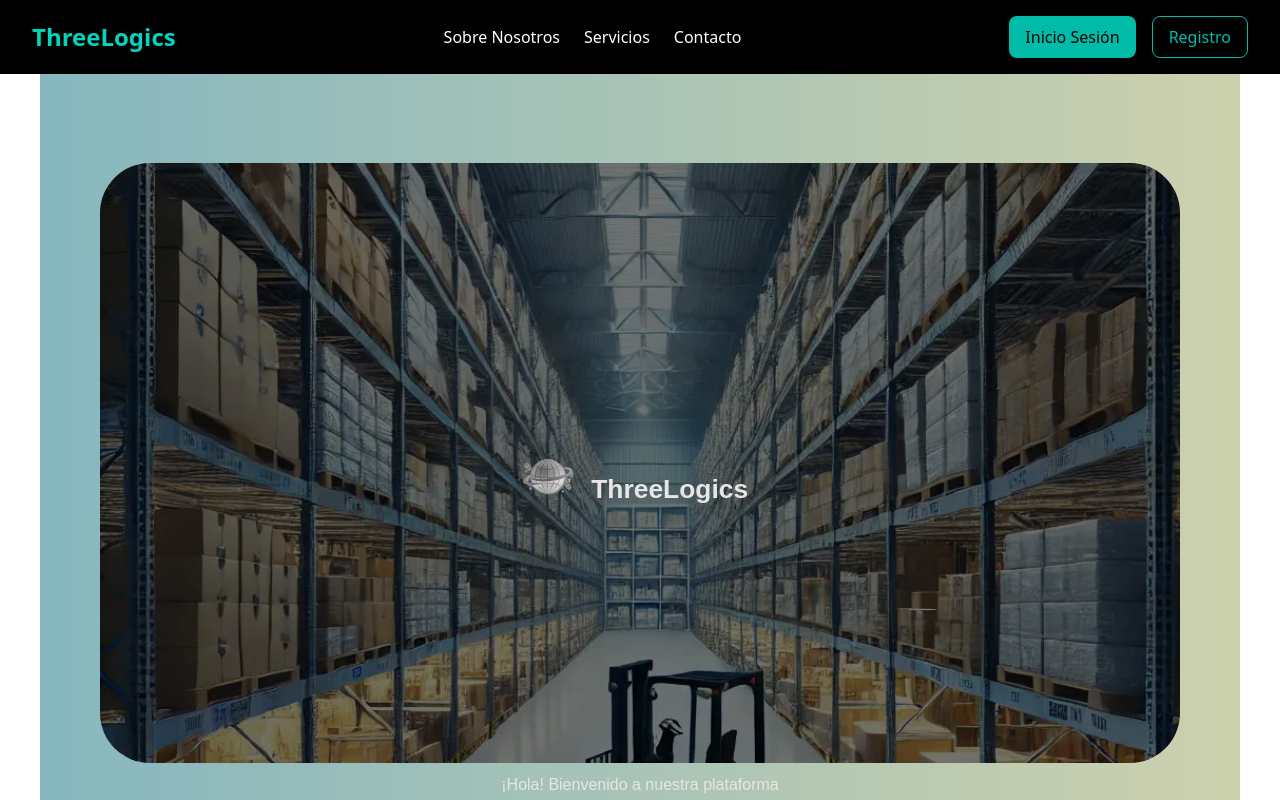
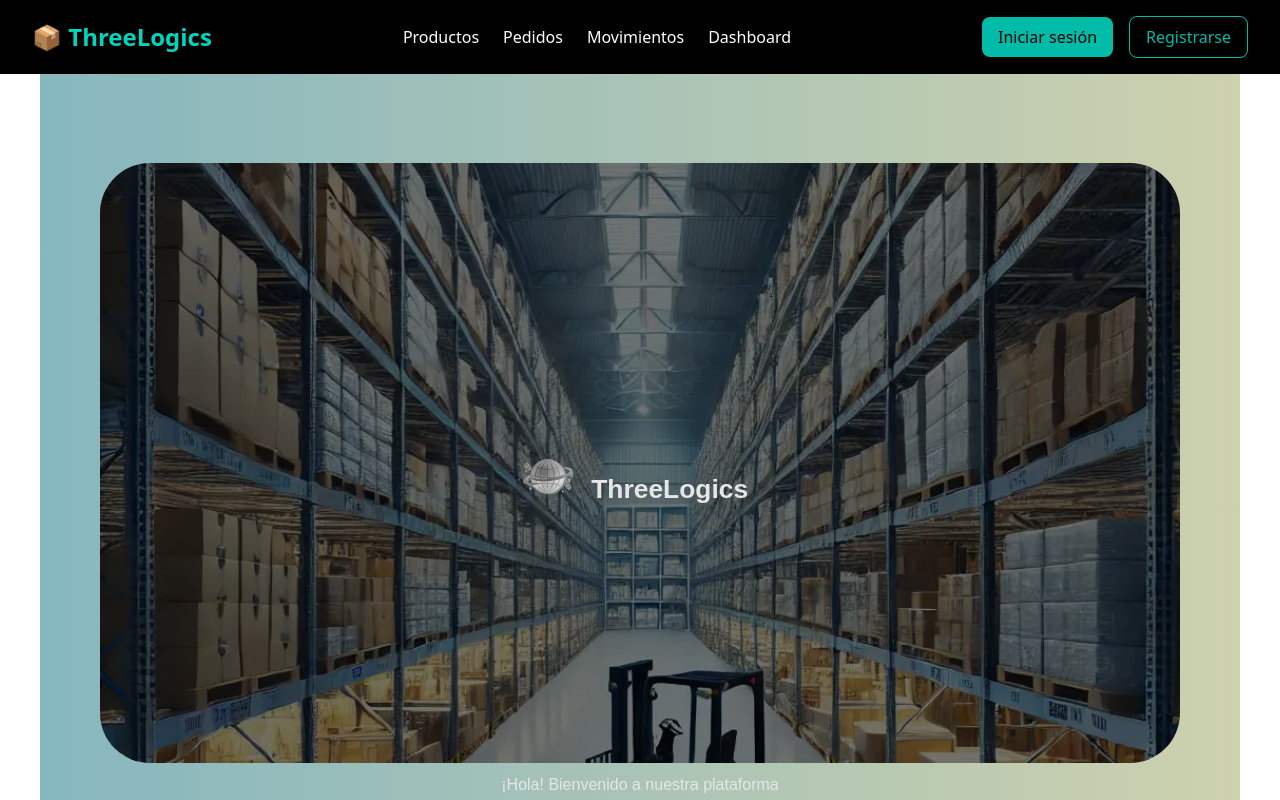
Before and after one commit to dominguezz05/TFG-ThreeLogics, a React (Vite) app in the folder warehouse-test/: page / in a window 1280 px wide. Shown: the top 800 px of the page. Built offline with nearby package versions, Linux system fonts and the light colour scheme.

Commit message:
Navbar creado.

```diff
--- a/warehouse-test/package.json
+++ b/warehouse-test/package.json
@@ -12,6 +12,7 @@
   "dependencies": {
     "@tailwindcss/vite": "^4.0.0",
     "axios": "^1.7.9",
+    "framer-motion": "^12.4.0",
     "html2canvas": "^1.4.1",
     "prop-types": "^15.8.1",
     "react": "^18.3.1",
--- a/warehouse-test/src/App.jsx
+++ b/warehouse-test/src/App.jsx
@@ -2,7 +2,6 @@ import { Routes, Route, Navigate } from "react-router-dom";
 import { useContext } from "react";
 import { AuthContext } from "./context/AuthContext";
 import Navbar from "./components/Navbar";
-//import Header from "./components/Header";
 import Login from "./pages/Login";
 import Register from "./pages/Register";
 import Productos from "./pages/Productos";
--- a/warehouse-test/src/components/Header.jsx
+++ /dev/null
@@ -1,86 +0,0 @@
-import { Link } from "react-router-dom";
-import { useContext } from "react";
-import { AuthContext } from "../context/AuthContext";
-
-function Header() {
-  const { usuario, logout } = useContext(AuthContext);
-
-  return (
-    <header className="bg-blue-600 text-white p-4 shadow-md fixed top-0 left-0 w-full z-50">
-      <div className="container mx-auto flex justify-between items-center">
-        {/* Logo */}
-        <h1 className="text-2xl font-bold">
-          <Link to="/">📦 ThreeLogics</Link>
-        </h1>
-
-        {/* Navegación */}
-        <nav>
-          <ul className="flex space-x-4">
-            {usuario && (
-              <>
-                <li>
-                  <Link to="/productos" className="hover:underline">
-                    Productos
-                  </Link>
-                </li>
-                <li>
-                  <Link to="/pedidos" className="hover:underline">
-                    Pedidos
-                  </Link>
-                </li>
-                <li>
-                  <Link to="/movimientos" className="hover:underline">
-                    Movimientos
-                  </Link>
-                </li>
-                  <li>
-                    <Link to="/categorias" className="hover:underline">
-                      Categorías
-                    </Link>
-                  </li>
-
-                <li>
-                  <Link to="/dashboard" className="hover:underline">
-                    Dashboard
-                  </Link>
-                </li>
-              </>
-            )}
-          </ul>
-        </nav>
-
-        {/* Usuario y Cerrar Sesión */}
-        <div className="flex items-center space-x-4">
-          {usuario ? (
-            <>
-              <span className="text-sm">👤 {usuario.nombre}</span>
-              <button
-                onClick={logout}
-                className="bg-red-500 hover:bg-red-700 text-white px-3 py-1 rounded transition"
-              >
-                Cerrar sesión
-              </button>
-            </>
-          ) : (
-            <>
-              <Link
-                to="/login"
-                className="bg-green-500 px-3 py-1 rounded hover:bg-green-700 transition"
-              >
-                Iniciar sesión
-              </Link>
-              <Link
-                to="/register"
-                className="bg-gray-500 px-3 py-1 rounded hover:bg-gray-700 transition"
-              >
-                Registrarse
-              </Link>
-            </>
-          )}
-        </div>
-      </div>
-    </header>
-  );
-}
-
-export default Header;
--- a/warehouse-test/src/components/Navbar.jsx
+++ b/warehouse-test/src/components/Navbar.jsx
@@ -1,36 +1,68 @@
+import { Link } from "react-router-dom";
+import { useContext } from "react";
+import { AuthContext } from "../context/AuthContext";
 export default function Navbar() {
+  const { usuario, logout } = useContext(AuthContext);
   return (
     <nav className="flex justify-between items-center px-8 py-4 bg-black text-white">
       {/* Logo */}
-      <div className="text-2xl font-bold text-teal-400">ThreeLogics</div>
+      <div className="text-2xl font-bold text-teal-400">
+        <Link to="/">📦 ThreeLogics</Link>
+      </div>
 
       {/* Menú de navegación */}
+      <nav>
         <ul className="hidden md:flex gap-6">
           <li>
-          <a href="#about" className="hover:text-teal-400 transition">
-            Sobre Nosotros
-          </a>
+            <Link to="/productos" className="hover:text-teal-400 transition">
+              Productos
+            </Link>
           </li>
           <li>
-          <a href="#services" className="hover:text-teal-400 transition">
-            Servicios
-          </a>
+            <Link to="/pedidos" className="hover:text-teal-400 transition">
+              Pedidos
+            </Link>
           </li>
           <li>
-          <a href="#contact" className="hover:text-teal-400 transition">
-            Contacto
-          </a>
+            <Link to="/movimientos" className="hover:text-teal-400 transition">
+              Movimientos
+            </Link>
+          </li>
+          <li>
+            <Link to="/dashboard" className="hover:text-teal-400 transition">
+              Dashboard
+            </Link>
           </li>
         </ul>
-
+      </nav>
       {/* Botones */}
-      <div className="flex space-x-4">
-        <button className="px-4 py-2 bg-teal-500 rounded-lg text-black hover:bg-teal-400 transition">
-          Inicio Sesión
+      <div className="flex space-x-4 items-center">
+        {usuario ? (
+          <>
+            <span className="text-sm">👤 {usuario.nombre}</span>
+            <button
+              onClick={logout}
+              className="bg-red-500 hover:bg-red-700 cursor-pointer text-white px-3 py-1 rounded transition"
+            >
+              Cerrar sesión
             </button>
-        <button className="px-4 py-2 border border-teal-500 rounded-lg text-teal-500 hover:bg-teal-500 hover:text-black transition">
-          Registro
-        </button>
+          </>
+        ) : (
+          <>
+            <Link
+              to="/login"
+              className="px-4 py-2 bg-teal-500 rounded-lg text-black hover:bg-teal-400 transition"
+            >
+              Iniciar sesión
+            </Link>
+            <Link
+              to="/register"
+              className="px-4 py-2 border border-teal-500 rounded-lg text-teal-500 hover:bg-teal-500 hover:text-black transition"
+            >
+              Registrarse
+            </Link>
+          </>
+        )}
       </div>
     </nav>
   );
```
Also changed, not shown: 1 other file (tests, documents, lock files or other folders). Lines whose indentation alone changed are shown as unchanged.
